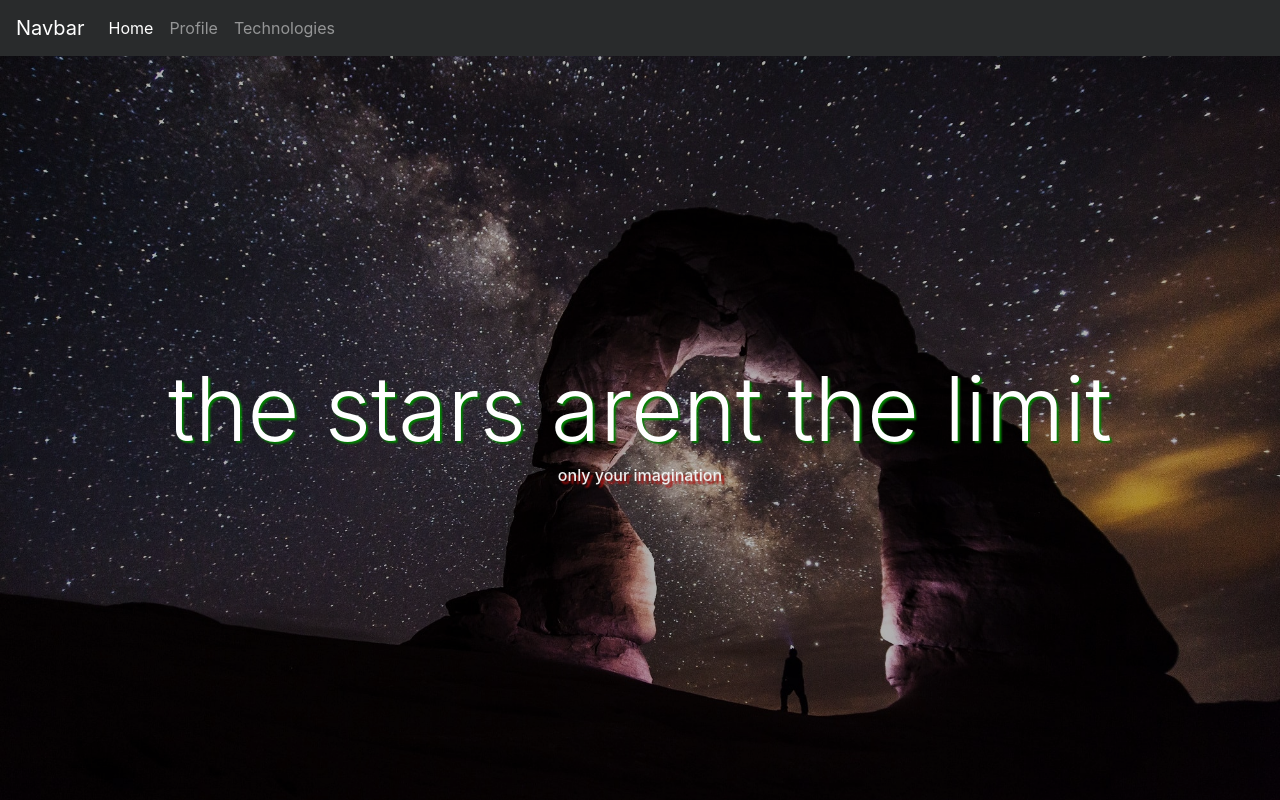
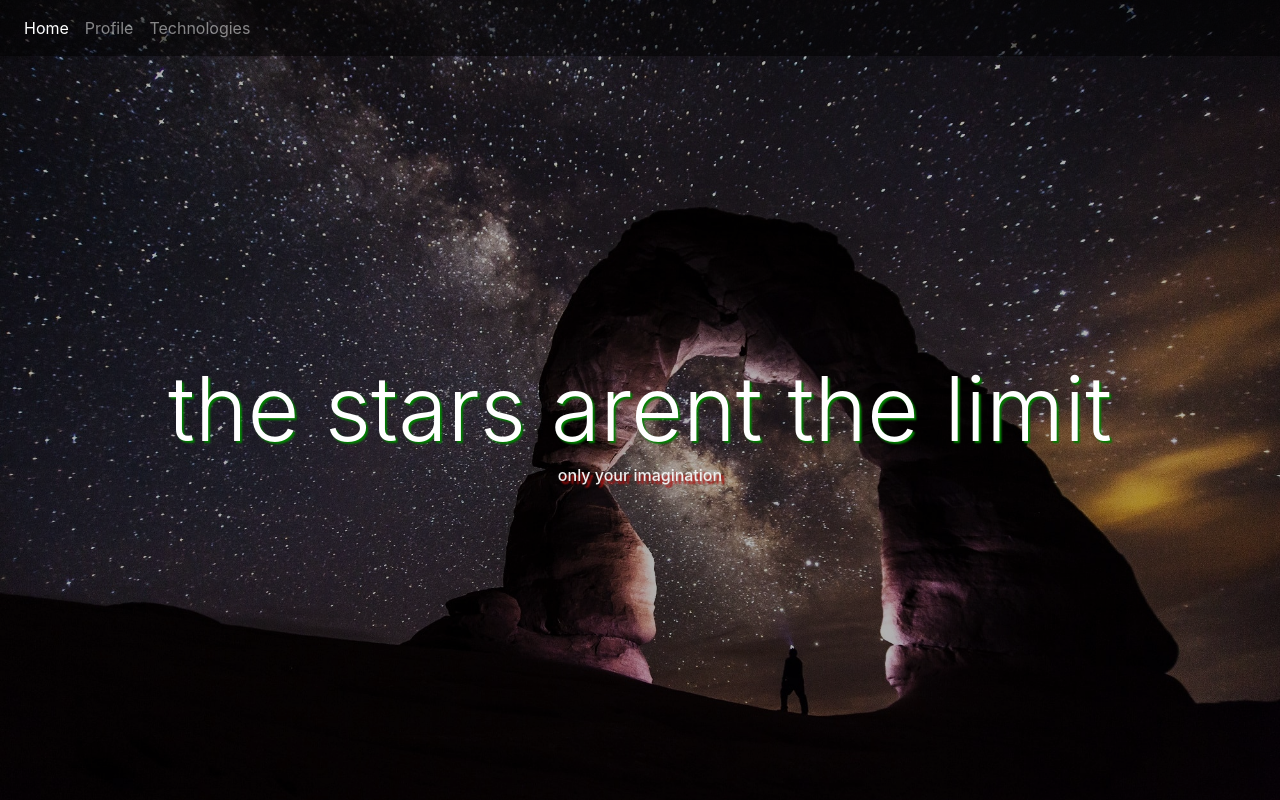
Before and after one commit to taljacobson/taljacobson.github.io, a plain HTML site: page index.html in a window 1280 px wide. Shown: the top 800 px of the page. Drawn offline with nearby package versions, Linux system fonts and the light colour scheme; a script that the page names is missing.

Commit message:
style nav

```diff
--- a/css/style.css
+++ b/css/style.css
@@ -1,3 +1,7 @@
+nav {
+  background-color: rgba(0, 0, 0, 0.5)
+}
+
 .cover-container {
   position: relative;
 }
--- a/index.html
+++ b/index.html
@@ -12,13 +12,11 @@
 </head>
 
 <body>
-  <nav class="navbar navbar-toggleable-md navbar-inverse fixed-top bg-inverse">
+  <nav class="navbar navbar-toggleable-md navbar-inverse fixed-top ">
     <button class="navbar-toggler navbar-toggler-right" type="button" data-toggle="collapse" data-target="#navbarsExampleDefault"
       aria-controls="navbarsExampleDefault" aria-expanded="false" aria-label="Toggle navigation">
         <span class="navbar-toggler-icon"></span>
       </button>
-    <a class="navbar-brand" href="#">Navbar</a>
-
     <div class="collapse navbar-collapse">
       <ul class="navbar-nav mr-auto">
         <li class="nav-item active">
```
